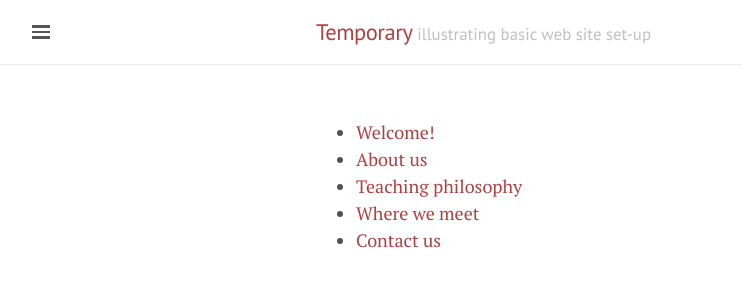
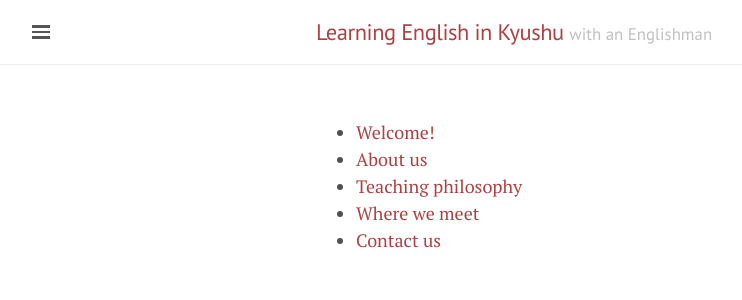
Before and after one commit to KyushuEnglish/KyushuEnglish.github.io, a Jekyll site: the page built from index.html, in a window 1280 px wide. Shown: the top 300 px of the page, without its empty margins (0-742 px from the left). Built offline with Jekyll 4.4.1, drawn with Linux system fonts in a browser that asks for light colours; the list of posts is cut into pages by our own code.

Commit message:
Migration

```diff
--- a/_config.yml
+++ b/_config.yml
@@ -5,9 +5,9 @@ permalink:           pretty
 #relative_permalinks: true
 
 # Setup
-title:               Temporary
-tagline:             'illustrating basic web site set-up'
-description:         'A Lanyon-themed gh-pages web site'
+title:               Learning English in Kyushu
+tagline:             'with an Englishman'
+description:         'English classes in Miyakonojo'
 url:                 '/'
 baseurl:             '/'
 paginate:            8
@@ -15,5 +15,5 @@ paginate:            8
 # About/contact
 author:
   name:             CPS
-  url:              https://github.com/cstarkjp
+  url:              https://kyushuenglish.github.io/
   email:            cstarkjp@gmail.com
```
